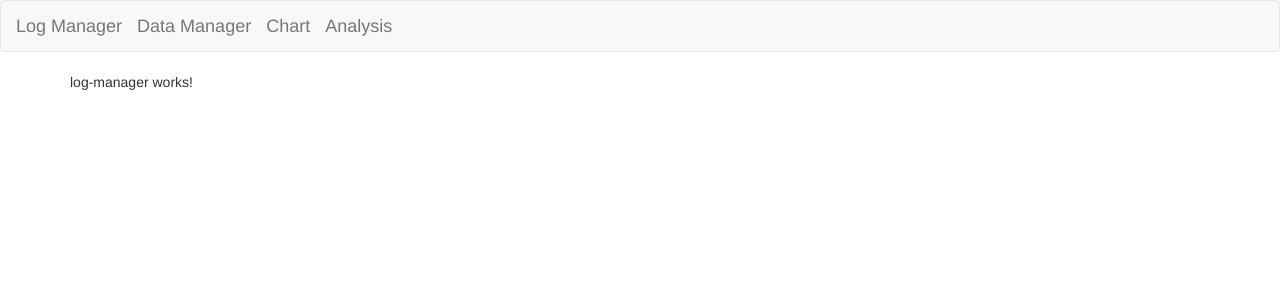
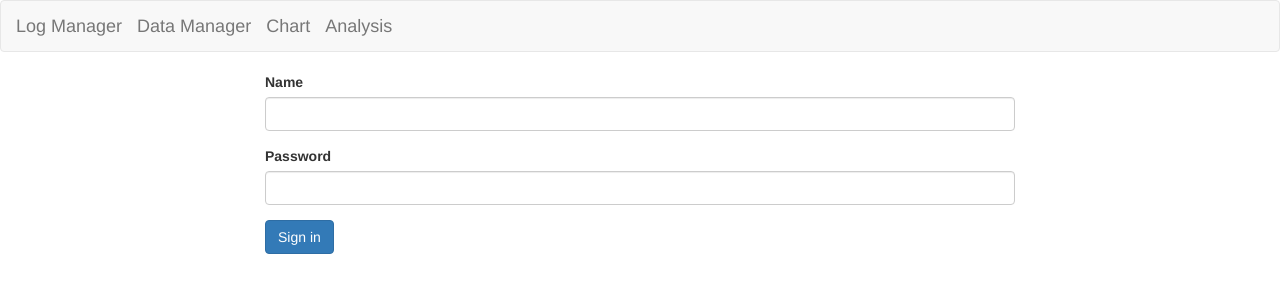
Before and after one commit to CloseSu/angular, an Angular app: page /log-manager in a window 1280 px wide. Shown: the top 300 px of the page. Built offline with nearby package versions, Linux system fonts and the light colour scheme.

Commit message:
2017082102

```diff
--- a/src/app/app.module.ts
+++ b/src/app/app.module.ts
@@ -9,6 +9,8 @@ import { ChartComponent } from './chart/chart.component';
 import { AnalysisComponent } from './analysis/analysis.component';
 import {AppRoutingModule} from './app-routing.module';
 import {HttpModule} from '@angular/http';
+import {AuthGuard} from './log-manager/auth-guard.service';
+import {AuthService} from './log-manager/auth.service';
 
 @NgModule({
   declarations: [
@@ -24,7 +26,7 @@ import {HttpModule} from '@angular/http';
     BrowserModule,
     AppRoutingModule
   ],
-  providers: [],
+  providers: [AuthGuard, AuthService],
   bootstrap: [AppComponent]
 })
 export class AppModule { }
--- /dev/null
+++ b/src/app/log-manager/auth-guard.service.ts
@@ -0,0 +1,11 @@
+import {ActivatedRouteSnapshot, CanActivate, RouterStateSnapshot} from '@angular/router';
+import {Injectable} from '@angular/core';
+import {AuthService} from './auth.service';
+
+@Injectable()
+export class AuthGuard implements CanActivate {
+  constructor(private authService: AuthService) {}
+  canActivate(route: ActivatedRouteSnapshot, state: RouterStateSnapshot) {
+    return this.authService.getValidated();
+  }
+}
--- /dev/null
+++ b/src/app/log-manager/auth.service.ts
@@ -0,0 +1,14 @@
+import {Router} from '@angular/router';
+import {Injectable} from '@angular/core';
+
+@Injectable()
+export  class AuthService {
+  validated = false;
+
+  logout() {
+  }
+
+  getValidated() {
+    return this.validated;
+  }
+}
--- a/src/app/log-manager/log-manager.component.html
+++ b/src/app/log-manager/log-manager.component.html
@@ -1,3 +1,18 @@
-<p>
-  log-manager works!
-</p>
+<div class="row">
+  <div class="col-xs-12 col-sm-10 col-md-8 col-sm-offset-1 col-md-offset-2">
+    <form (ngSubmit)="onSignin()" [hidden]="getValidated()">
+      <div class="form-group">
+        <label for="name">Name</label>
+        <input type="text" id="name" name="name" ngModel class="form-control">
+      </div>
+      <div class="form-group">
+        <label for="password">Password</label>
+        <input type="password" id="password" name="password" ngModel class="form-control">
+      </div>
+      <button class="btn btn-primary" type="submit">Sign in</button>
+    </form>
+    <div [hidden]="!getValidated()">
+      <h2>Welcome to Admin Portal!</h2>
+    </div>
+  </div>
+</div>
--- a/src/app/log-manager/log-manager.component.ts
+++ b/src/app/log-manager/log-manager.component.ts
@@ -1,4 +1,7 @@
 import { Component, OnInit } from '@angular/core';
+import {NgForm} from '@angular/forms';
+
+import {AuthService} from './auth.service';
 
 @Component({
   selector: 'app-log-manager',
@@ -6,10 +9,19 @@ import { Component, OnInit } from '@angular/core';
   styleUrls: ['./log-manager.component.css']
 })
 export class LogManagerComponent implements OnInit {
+  name: string;
+  password: string;
 
-  constructor() { }
+  constructor(private authService: AuthService) {}
 
   ngOnInit() {
   }
 
+  onSignin(form: NgForm) {
+
+  }
+
+  getValidated() {
+    return this.authService.getValidated();
+  }
 }
```
Also changed, not shown: src/app/app-routing.module.ts (+4 -3 lines).
